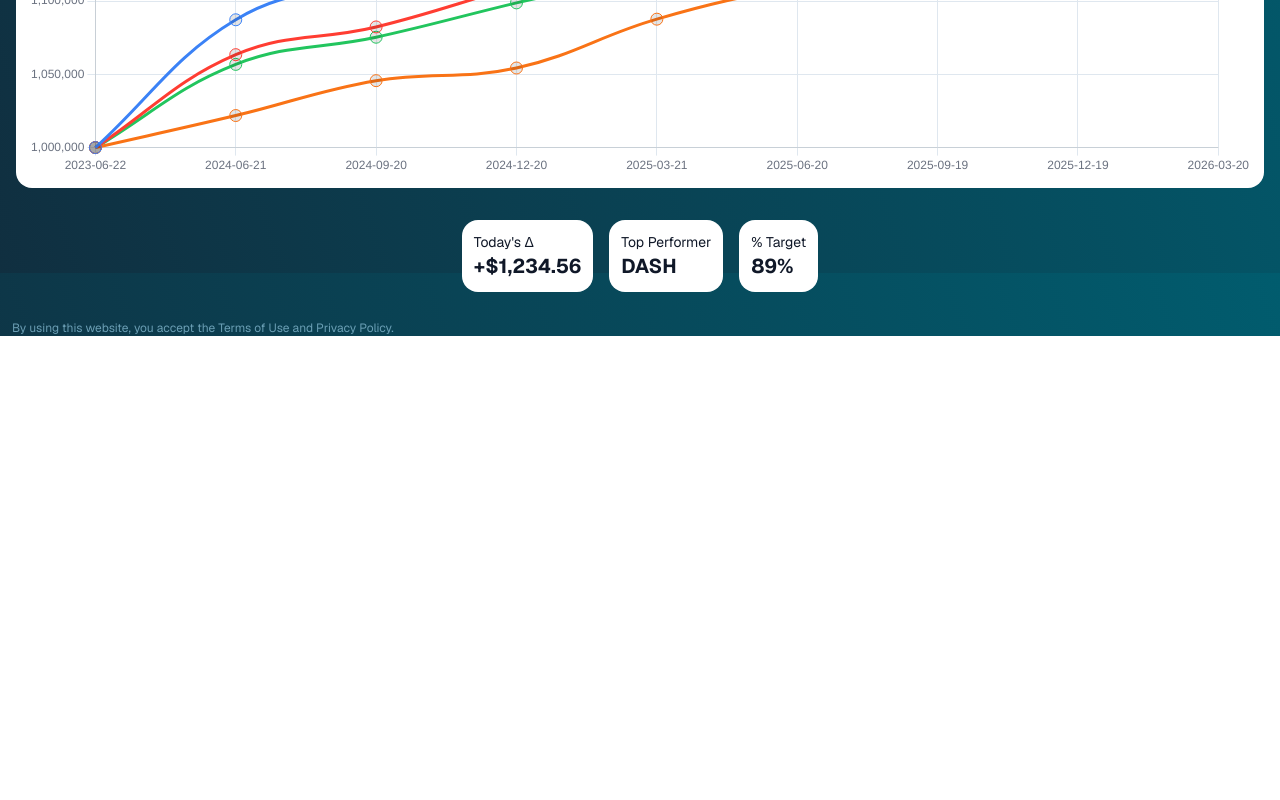
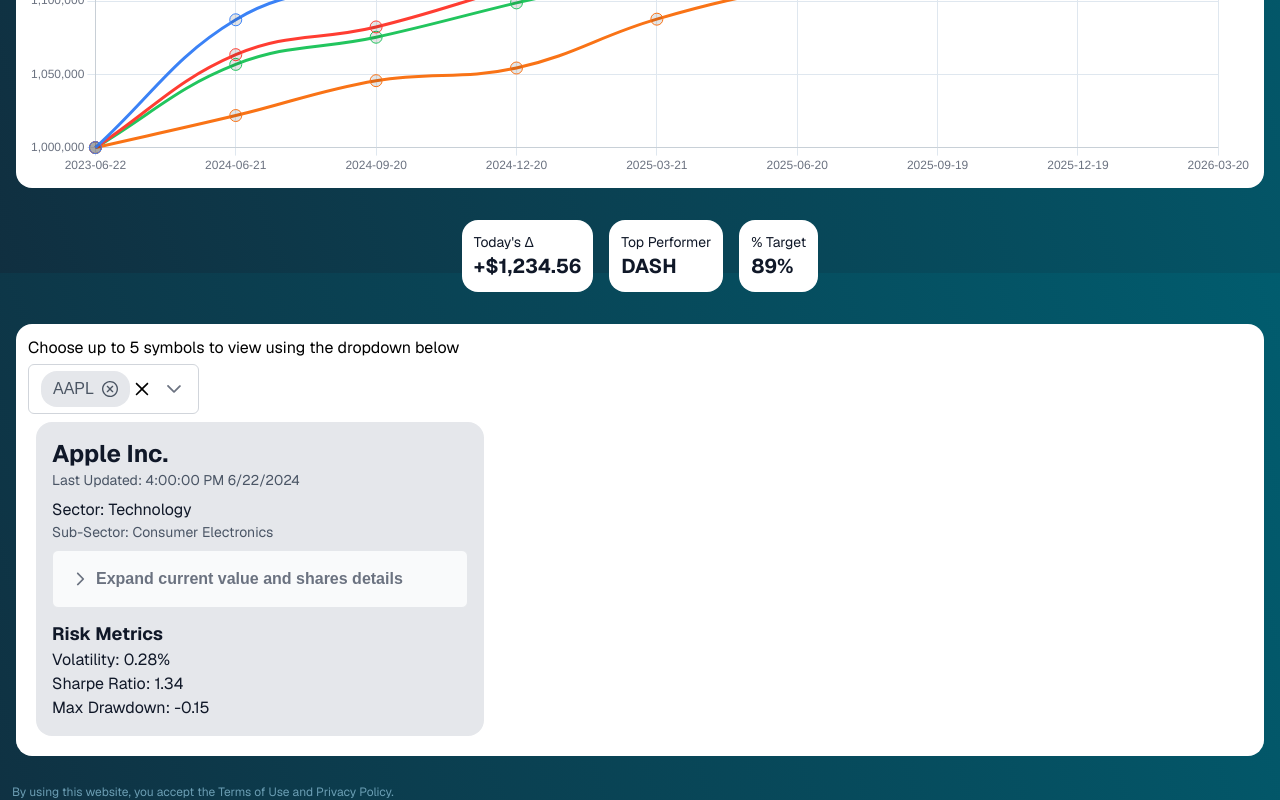
Before and after one commit to dhughe16/vest-take-home, a Next.js app: page / in a window 1280 px wide. Shown: the part 527-1327 px from the top of the page. Before the commit the page ends 863 px from the top, so only its background shows below. Built offline with nearby package versions, Linux system fonts and the light colour scheme; a web font is replaced by a local one.

Commit message:
Move symbol summary to portfolio dashboard page

```diff
--- a/src/app/components/SymbolSummary/SymbolSummary.component.tsx
+++ b/src/app/components/SymbolSummary/SymbolSummary.component.tsx
@@ -11,7 +11,7 @@ export default function SymbolSummary({ symbol }: { symbol: Holding | undefined}
     const date = new Date(symbol.lastUpdated);
 
     return (
-        <div data-testid="symbol-summary" className="text-gray-900">
+        <div data-testid="symbol-summary" className="text-gray-900 card bg-gray-200 p-4 m-2 rounded-2xl w-full max-w-md border-gray-700">
             <h3 className="text-2xl font-bold">{symbol.name}</h3>
             <p className="text-sm text-gray-600 mb-2">Last Updated: {date.toLocaleTimeString()} {date.toLocaleDateString()}</p>
             <p>Sector: {symbol.sector}</p>
--- a/src/app/globals.css
+++ b/src/app/globals.css
@@ -31,6 +31,10 @@ body {
   color: white;
 }
 
+ .p-multiselect-panel .p-multiselect-items .p-multiselect-item.p-highlight {
+    color: white;
+  }
+
 header .p-button {
   background: transparent;
   border-color: transparent;
--- a/src/app/page.tsx
+++ b/src/app/page.tsx
@@ -5,11 +5,34 @@ import MainChart from "./components/MainChart/MainChart.component";
 import { Toast } from 'primereact/toast';
 import { Menu } from 'primereact/menu';
 import { Button } from 'primereact/button';
-import React, { useRef } from "react";
+import { MultiSelect,  MultiSelectChangeEvent} from 'primereact/multiselect';
+
+import SymbolSummary from "./components/SymbolSummary/SymbolSummary.component";
+import holdingsData from "../data/holdings.json";
+import React, { useEffect, useRef, useState } from "react";
+
+interface Symbol {
+    name: string;
+    code: string;
+}
+
+const findSymbolData = (symbol: string) => {
+  return holdingsData.find((item) => item.symbol === symbol);
+}
 
 export default function Home() {
+  const [selectedSymbols, setSelectedSymbols] = useState<Symbol[] | null>([]);
   const menu = useRef<Menu>(null);
   const toast = useRef<Toast>(null);
+
+  const symbols = holdingsData.map((item) => ({
+    name: item.symbol,
+    code: item.symbol
+  }));
+
+  useEffect(() => {
+    setSelectedSymbols(symbols[0] ? [symbols[0]] : []);
+  }, []);
 
   return (
     <div className="font-sans">
@@ -60,6 +83,29 @@ export default function Home() {
             <div className="text-xl font-bold">89%</div>
           </div>
         </div>
+        <div className="card bg-white rounded-2xl p-3 w-[100%]">
+          <p className="mb-1">Choose up to 5 symbols to view using the dropdown below</p>
+          <MultiSelect
+            display="chip"
+            value={selectedSymbols}
+            maxSelectedLabels={5}
+            selectionLimit={5}
+            showSelectAll={false}
+            showClear={true}
+            onChange={(e: MultiSelectChangeEvent) => setSelectedSymbols(e.value)}
+            options={symbols}
+            optionLabel="name"
+            placeholder="Select symbol(s)"
+            className="border-gray-500 rounded-md" />
+          <div className="flex flex-row flex-wrap">
+            {selectedSymbols &&
+              selectedSymbols.map((symbol) => {
+                const data = findSymbolData(symbol.code);
+                return data ? <SymbolSummary key={symbol.code} symbol={data} /> : null;
+              })
+            }
+          </div>
+        </div>
       </main>
       <footer className="row-start-3 flex gap-[24px] flex-wrap items-center m-3">
         <p className="text-xs text-[#7db2c8d6]">
```
